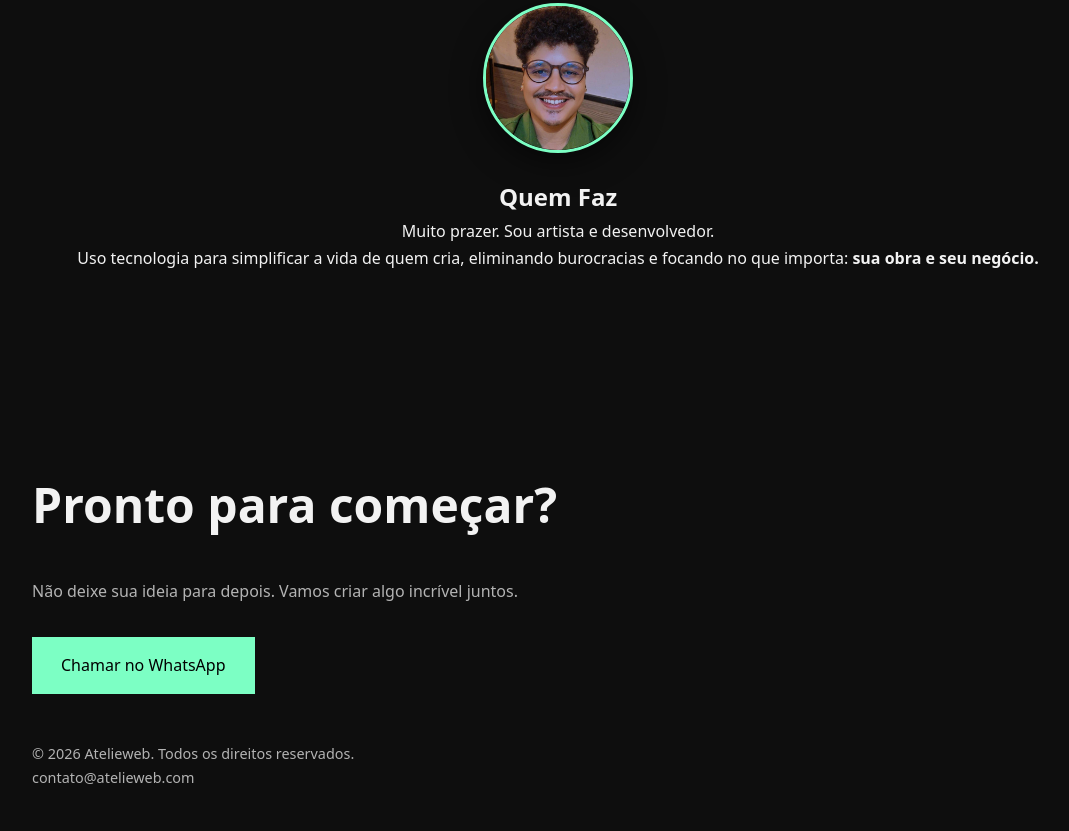
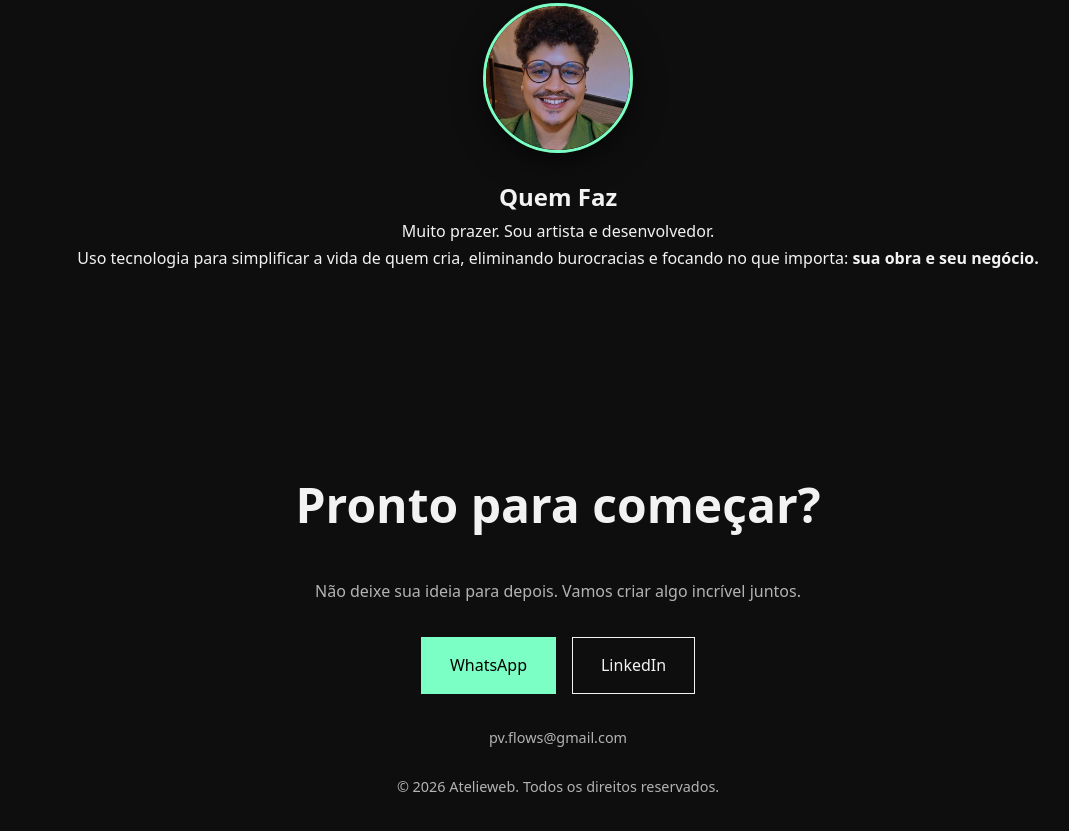
Before and after one commit to pv-flows/ATELIER-WEB, a plain HTML site: page public/index.html in a window 1280 px wide. Shown: the part 3352-4183 px from the top of the page, without its empty margins (82-1151 px from the left). Drawn offline with Linux system fonts and the light colour scheme.

Commit message:
chore: update footer contacts (whatsapp, linkedin, email)

```diff
--- a/public/index.html
+++ b/public/index.html
@@ -225,18 +225,25 @@
 
     <!-- CONTATO -->
     <footer class="contact" id="contato">
-        <div class="container">
+        <div class="container" style="text-align: center;">
             <h2>Pronto para começar?</h2>
             <p style="margin-bottom: 2rem; color: var(--muted);">
                 Não deixe sua ideia para depois. Vamos criar algo incrível juntos.
             </p>
-            <a href="https://wa.me/5511999999999" class="btn primary" target="_blank" rel="noopener noreferrer"
-                aria-label="Iniciar conversa no WhatsApp">Chamar no WhatsApp</a>
 
-            <p class="small" style="margin-top: 3rem;">
-                © 2026 Atelieweb. Todos os direitos reservados.<br>
-                <a href="mailto:contato@atelieweb.com"
-                    style="color: var(--muted); text-decoration: none;">contato@atelieweb.com</a>
+            <div style="display: flex; gap: 1rem; justify-content: center; flex-wrap: wrap; margin-bottom: 2rem;">
+                <a href="https://wa.me/5581996103177" class="btn primary" target="_blank" rel="noopener noreferrer"
+                    aria-label="Chamar no WhatsApp">WhatsApp</a>
+
+                <a href="https://linkedin.com/in/paulovictorfreire98" class="btn secondary" target="_blank"
+                    rel="noopener noreferrer" aria-label="Ver perfil no LinkedIn">LinkedIn</a>
+            </div>
+
+            <p class="small">
+                <a href="mailto:pv.flows@gmail.com"
+                    style="color: var(--muted); text-decoration: none;">pv.flows@gmail.com</a>
+                <br><br>
+                © 2026 Atelieweb. Todos os direitos reservados.
             </p>
         </div>
     </footer>
```
